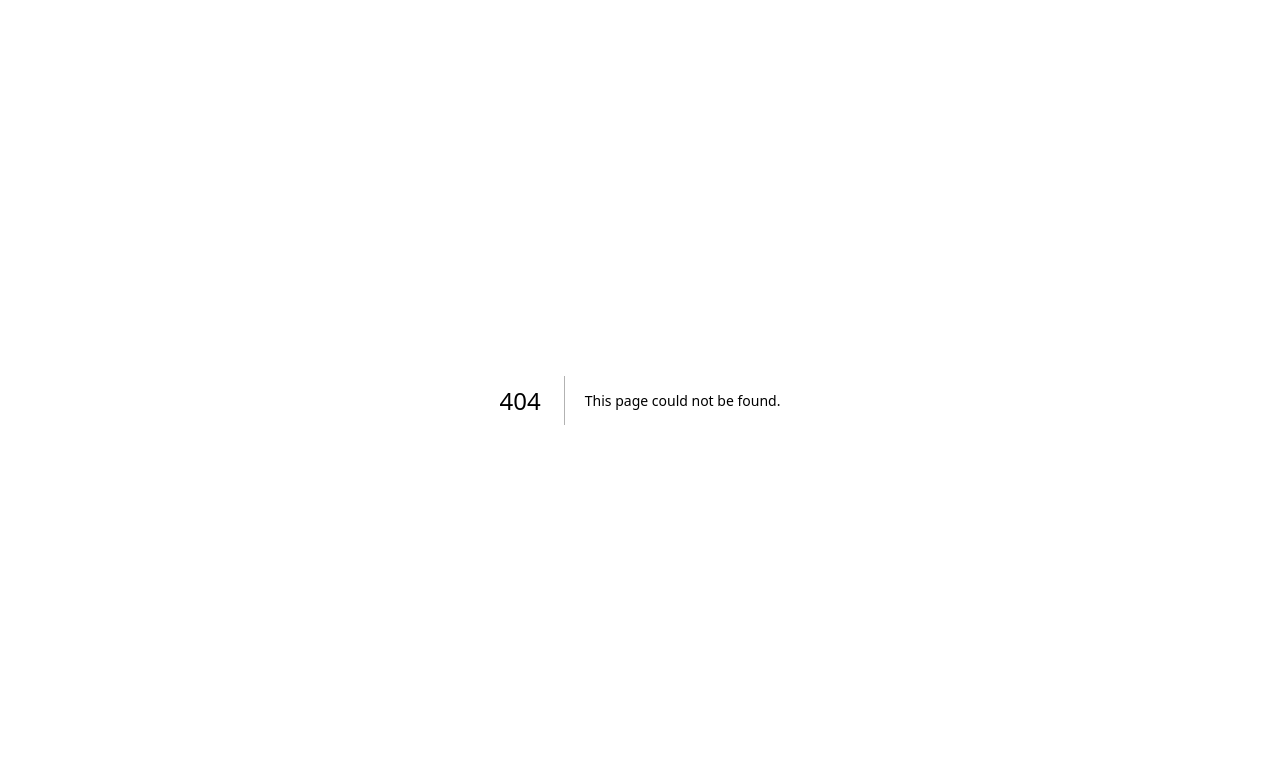
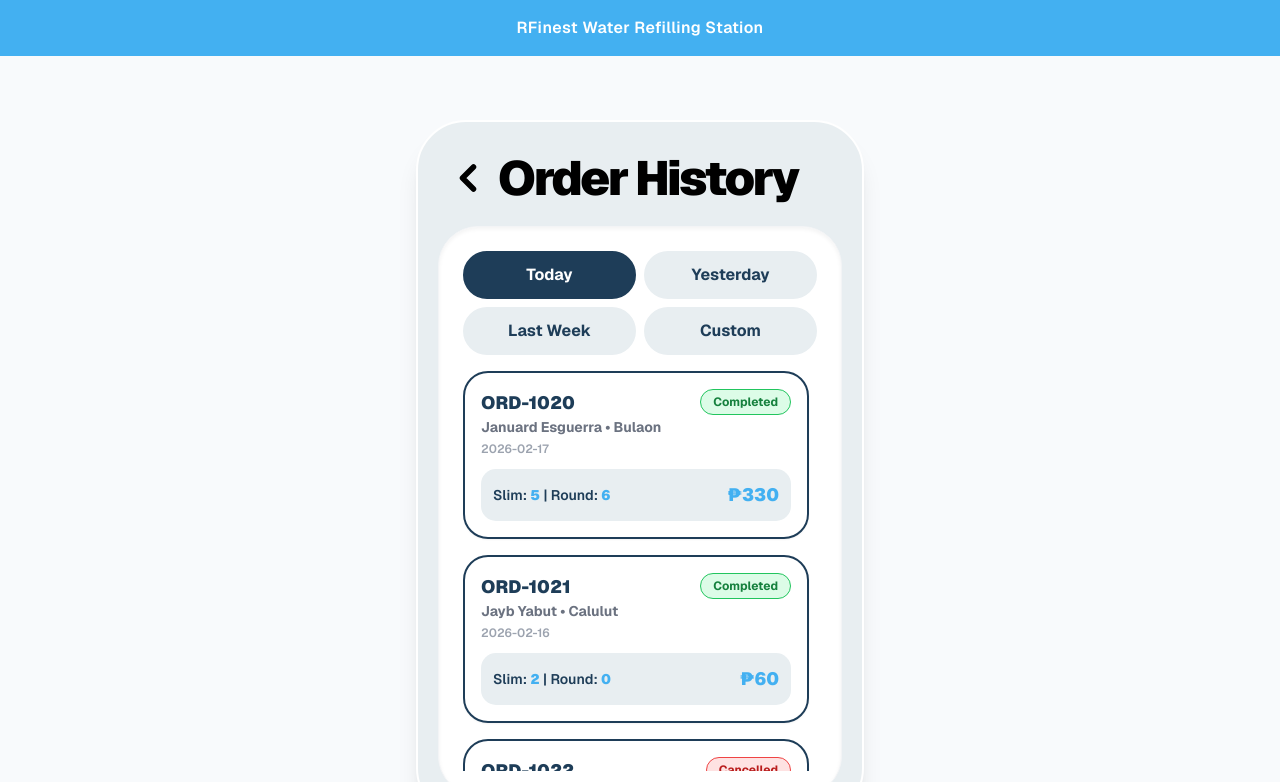
Before and after one commit to jaybyabut/rfinest-waterstation, a Next.js app: page /dashboard/order-history in a window 1280 px wide. Before the commit this address had no page. Shown: the top 782 px of the page. Built offline with nearby package versions, Linux system fonts and the light colour scheme.

Commit message:
feat: add order history page and customer notes
- Created Order History interface with date range filtering.

- Added an optional Note field to the Place Order form.

```diff
--- /dev/null
+++ b/app/(protected)/(manage)/dashboard/order-history/page.tsx
@@ -0,0 +1,9 @@
+import OrderHistory from "@/components/admin/order-history";
+
+export default function DashboardPage() {
+  return (
+    <div className="flex-1 w-full flex flex-col items-center justify-center">
+      <OrderHistory />
+    </div>
+  );
+}
--- a/components/admin/dashboard-manage.tsx
+++ b/components/admin/dashboard-manage.tsx
@@ -37,6 +37,10 @@ export default function DashboardManage({
               </Button>
 
               <Button asChild variant="outline" className="w-full h-16 text-xl font-bold border-2 border-[#1e3d58] rounded-[20px] bg-[#e8eef1] text-[#1e3d58] hover:bg-[#1e3d58] hover:text-white transition-all">
+                <Link href="/dashboard/order-history">Order History</Link>
+              </Button>
+
+              <Button asChild variant="outline" className="w-full h-16 text-xl font-bold border-2 border-[#1e3d58] rounded-[20px] bg-[#e8eef1] text-[#1e3d58] hover:bg-[#1e3d58] hover:text-white transition-all">
                 <Link href="/dashboard/manage-prices">Manage Prices</Link>
               </Button>
 
--- /dev/null
+++ b/components/admin/order-history.tsx
@@ -0,0 +1,124 @@
+"use client";
+
+import { useState } from "react";
+import Link from "next/link";
+import { ChevronLeft, Calendar } from "lucide-react";
+
+const FILTERS = ["Today", "Yesterday", "Last Week", "Custom"];
+
+export default function OrderHistory() {
+  const [activeFilter, setActiveFilter] = useState("Today");
+  const [startDate, setStartDate] = useState("");
+  const [endDate, setEndDate] = useState("");
+
+  // [BACKEND TODO]: Replace this dummy data with database fetch based on the selected date filter
+  const [orders] = useState([
+    { id: "ORD-1020", name: "Januard Esguerra", zone: "Bulaon", slim: 5, round: 6, total: 330, status: "Completed", date: "2026-02-17" },
+    { id: "ORD-1021", name: "Jayb Yabut", zone: "Calulut", slim: 2, round: 0, total: 60, status: "Completed", date: "2026-02-16" },
+    { id: "ORD-1022", name: "Kenneth Peralta", zone: "Montana", slim: 0, round: 3, total: 135, status: "Cancelled", date: "2026-02-10" },
+  ]);
+
+  const getStatusColor = (status: string) => {
+    switch (status) {
+      case "Completed":
+        return "bg-green-100 text-green-700 border-green-500";
+      case "Cancelled":
+        return "bg-red-100 text-red-700 border-red-500";
+      default:
+        return "bg-gray-100 text-gray-700 border-gray-400";
+    }
+  };
+
+  return (
+    <div className="flex flex-col items-center w-full px-4 py-6 animate-in fade-in zoom-in duration-500 mb-24 relative">
+      <div className="w-full max-w-md">
+        <div className="w-full bg-[#e8eef1] rounded-[50px] p-5 pt-8 text-center border-2 border-white shadow-xl">
+
+          <div className="flex items-center mb-6 relative px-2">
+            <Link href="/dashboard" className="absolute left-2 text-black hover:scale-110 transition-transform">
+              <ChevronLeft size={44} strokeWidth={3} />
+            </Link>
+            <h1 className="text-4xl sm:text-5xl font-black text-black tracking-tighter w-full text-center ml-4">
+              Order History
+            </h1>
+          </div>
+
+          <div className="bg-white rounded-[40px] p-4 sm:p-6 shadow-inner border border-gray-100 text-left">
+
+            <div className="grid grid-cols-2 gap-2 pb-4">
+              {FILTERS.map((filter) => (
+                <button
+                  key={filter}
+                  onClick={() => setActiveFilter(filter)}
+                  className={`w-full px-2 py-2.5 rounded-full text-sm sm:text-base font-bold border-2 transition-all ${
+                    activeFilter === filter
+                      ? "bg-[#1e3d58] text-white border-[#1e3d58]"
+                      : "bg-[#e8eef1] text-[#1e3d58] border-transparent hover:border-[#1e3d58]"
+                  }`}
+                >
+                  {filter}
+                </button>
+              ))}
+            </div>
+
+            {activeFilter === "Custom" && (
+              <div className="flex items-center justify-between gap-2 mb-4 bg-gray-50 p-3 rounded-2xl border border-gray-200">
+                <Calendar size={20} className="text-[#1e3d58] shrink-0" />
+                <input
+                  type="date"
+                  value={startDate}
+                  onClick={(e) => e.currentTarget.showPicker && e.currentTarget.showPicker()}
+                  onKeyDown={(e) => e.preventDefault()}
+                  onChange={(e) => setStartDate(e.target.value)}
+                  className="w-full bg-transparent text-center text-sm font-bold text-[#1e3d58] focus:outline-none cursor-pointer [&::-webkit-calendar-picker-indicator]:hidden"
+                />
+                <span className="font-bold text-gray-400 shrink-0">-</span>
+                <input
+                  type="date"
+                  value={endDate}
+                  onClick={(e) => e.currentTarget.showPicker && e.currentTarget.showPicker()}
+                  onKeyDown={(e) => e.preventDefault()}
+                  onChange={(e) => setEndDate(e.target.value)}
+                  className="w-full bg-transparent text-center text-sm font-bold text-[#1e3d58] focus:outline-none cursor-pointer [&::-webkit-calendar-picker-indicator]:hidden"
+                />
+              </div>
+            )}
+
+            <div className="space-y-4 max-h-[400px] overflow-y-auto pr-2 pb-2 custom-scrollbar">
+              {orders.length === 0 ? (
+                <div className="text-center py-10 text-gray-400 font-medium">
+                  No orders found for this date range.
+                </div>
+              ) : (
+                orders.map((order) => (
+                  <div key={order.id} className="border-2 border-[#1e3d58] rounded-[25px] p-4 bg-white shadow-sm flex flex-col gap-3">
+                    <div className="flex justify-between items-start">
+                      <div>
+                        <h3 className="text-lg font-black text-[#1e3d58]">{order.id}</h3>
+                        <p className="text-sm font-bold text-gray-500">
+                          {order.name} • {order.zone}
+                        </p>
+                        <p className="text-xs font-semibold text-gray-400 mt-1">{order.date}</p>
+                      </div>
+                      <div className={`px-3 py-1 rounded-full border text-xs font-bold ${getStatusColor(order.status)}`}>
+                        {order.status}
+                      </div>
+                    </div>
+
+                    <div className="flex justify-between items-center bg-[#e8eef1] p-3 rounded-[15px]">
+                      <div className="text-sm font-semibold text-[#1e3d58]">
+                        Slim: <span className="text-[#43b0f1] font-black">{order.slim}</span> | Round:{" "}
+                        <span className="text-[#43b0f1] font-black">{order.round}</span>
+                      </div>
+                      <div className="text-lg font-black text-[#43b0f1]">₱{order.total}</div>
+                    </div>
+                  </div>
+                ))
+              )}
+            </div>
+          </div>
+        </div>
+      </div>
+    </div>
+  );
+}
--- a/components/admin/order.tsx
+++ b/components/admin/order.tsx
@@ -21,8 +21,9 @@ export default function PlaceOrderForm() {
   const [selectedZone, setSelectedZone] = useState<string>("");
   const [slimCount, setSlimCount] = useState(0);
   const [roundCount, setRoundCount] = useState(0);
+  const [note, setNote] = useState("");
+
   const [loading, setLoading] = useState(false);
-
   const [isModalOpen, setIsModalOpen] = useState(false);
 
   useEffect(() => {
@@ -74,7 +75,8 @@ export default function PlaceOrderForm() {
         selectedZone,
         slimCount,
         roundCount,
-        pricePerUnit
+        pricePerUnit,
+        note // [BACKEND TODO]: Ensure 'note' is saved in the database
       });
 
       if (result?.error) {
@@ -86,6 +88,7 @@ export default function PlaceOrderForm() {
         setLocation("");
         setSlimCount(0);
         setRoundCount(0);
+        setNote("");
       }
     } catch (e) {
       console.error(e);
@@ -156,6 +159,15 @@ export default function PlaceOrderForm() {
               </div>
 
               <div>
+                <label className="block text-xl font-bold mb-1 ml-2">Note: <span className="text-sm font-normal text-gray-400">(Optional)</span></label>
+                <textarea
+                  value={note}
+                  onChange={(e) => setNote(e.target.value)}
+                  className="w-full h-24 p-4 px-6 rounded-[30px] border-2 border-[#1e3d58] bg-[#e8eef1] text-[#1e3d58] font-medium text-base focus:outline-none focus:ring-2 focus:ring-[#43b0f1] resize-none placeholder:text-gray-400"
+                />
+              </div>
+
+              <div>
                 <label className="block text-xl font-bold mb-1 ml-2">Details:</label>
                 <div className="w-full p-4 rounded-[30px] border-2 border-[#1e3d58] bg-white space-y-4">
                   <div className="flex justify-between items-center text-xl font-bold">
```
